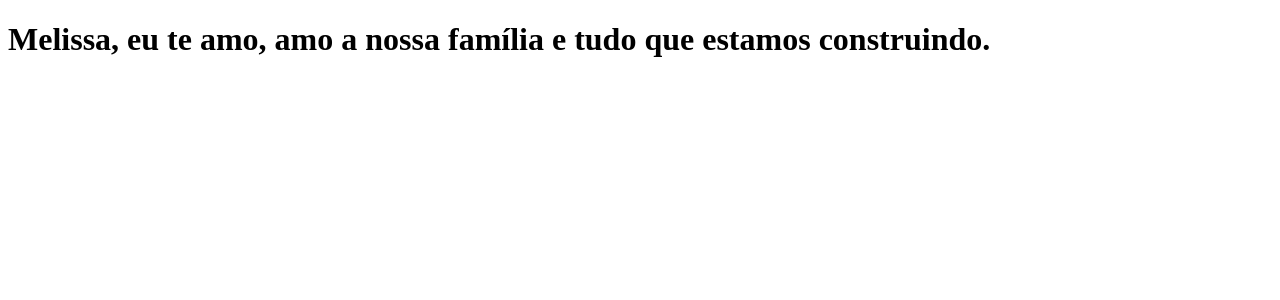
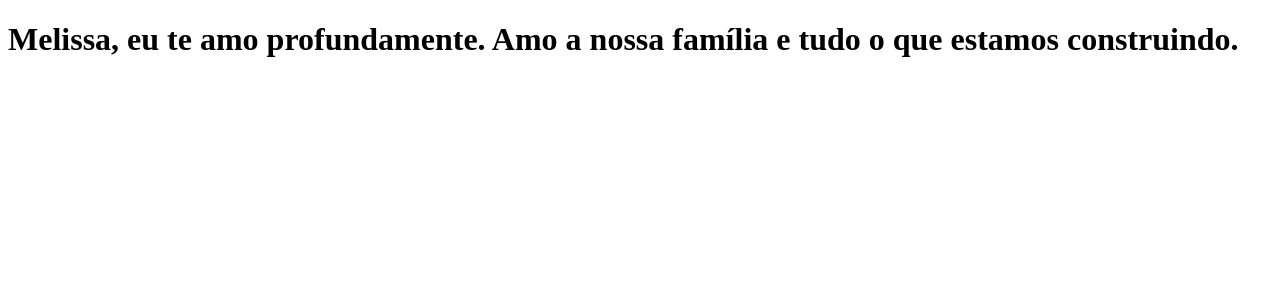
Before and after one commit to Railom96/clone-tabnews, a Next.js app: page / in a window 1280 px wide. Shown: the top 300 px of the page. Built offline with nearby package versions, Linux system fonts and the light colour scheme.

Commit message:
Nova alteração na frase

```diff
--- a/pages/index.js
+++ b/pages/index.js
@@ -1,5 +1,5 @@
 function Home () {
-        return <h1>Melissa, eu te amo, amo a nossa família e tudo que estamos construindo.</h1>
+        return <h1>Melissa, eu te amo profundamente. Amo a nossa família e tudo o que estamos construindo.</h1>
 }
 
 export default Home;
```
